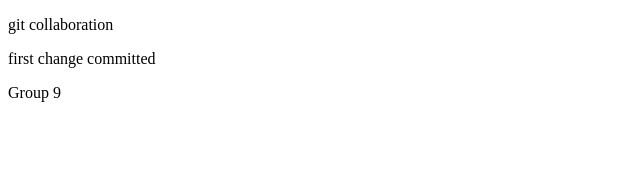
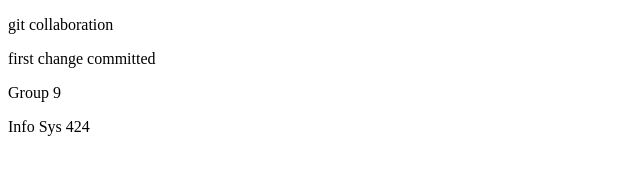
Before and after one commit to gooseman147/Git-collaboration, a plain HTML site: page index.html in a window 1280 px wide. Shown: the full height of the page, 0-640 px from the left. Drawn offline with Linux system fonts and the light colour scheme.

Commit message:
Update index.html

```diff
--- a/index.html
+++ b/index.html
@@ -9,5 +9,6 @@
     <p>git collaboration</p>
     <p>first change committed</p>
     <p>Group 9</p>
+    <p>Info Sys 424</p>
   </body>
 </html>
```
